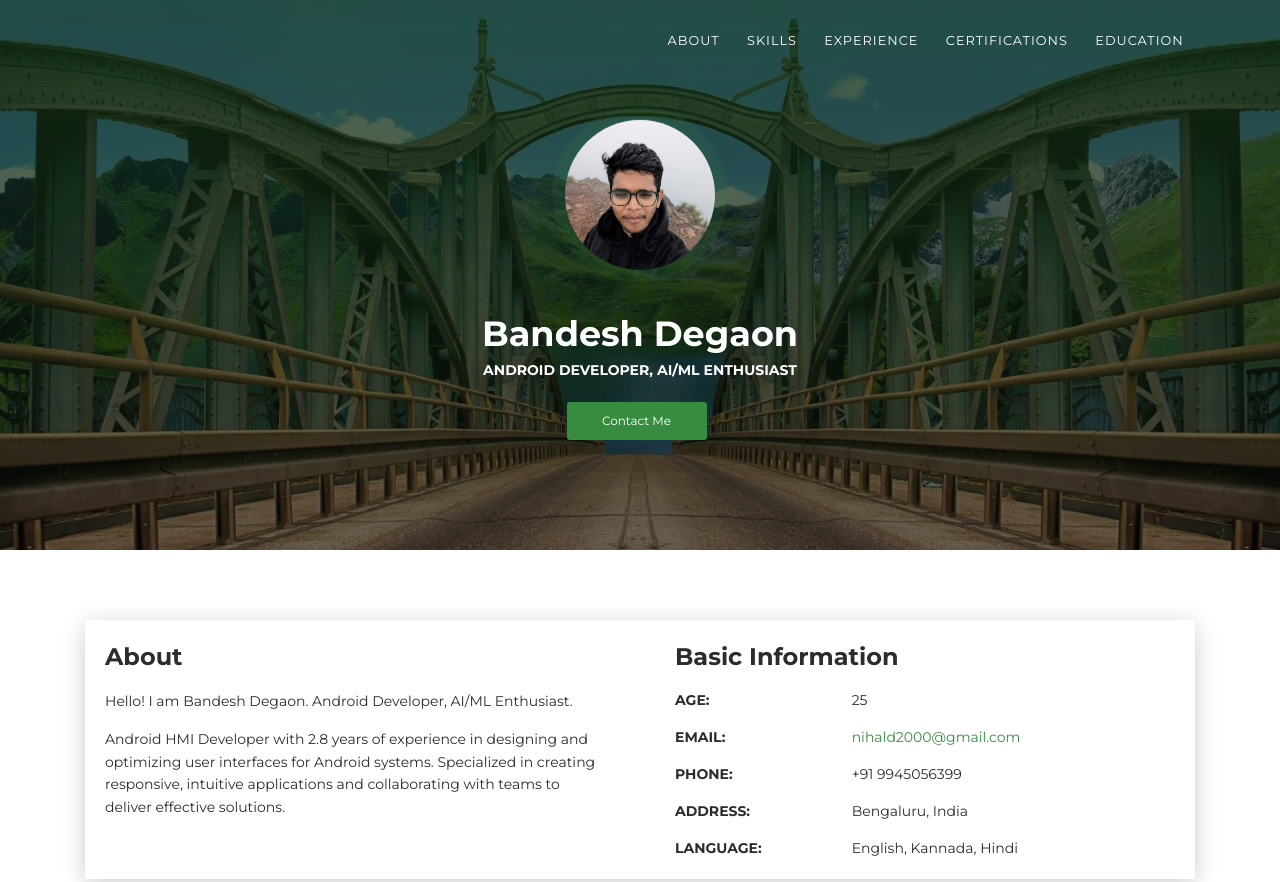
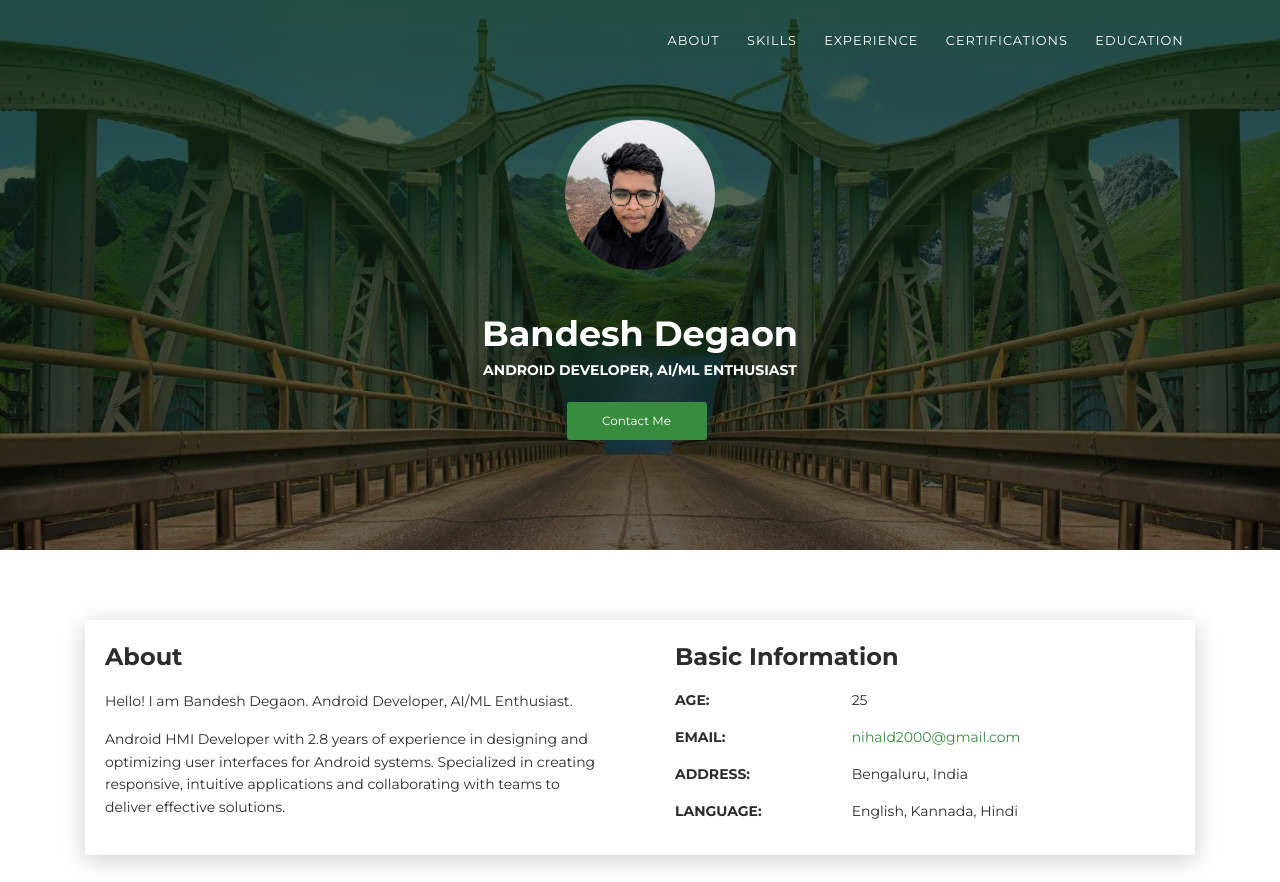
Before and after one commit to nihald2000/BandeshDegaon.github.io, a plain HTML site: page index.html in a window 1280 px wide. Shown: the top 882 px of the page. Drawn offline with Linux system fonts and the light colour scheme.

Commit message:
Update index.html

```diff
--- a/index.html
+++ b/index.html
@@ -75,10 +75,6 @@
             <div class="row mt-3">
               <div class="col-sm-4"><strong class="text-uppercase">Email:</strong></div>
               <div class="col-sm-8"><a href="mailto:nihald2000@gmail.com">nihald2000@gmail.com</a></div>
-            </div>
-            <div class="row mt-3">
-              <div class="col-sm-4"><strong class="text-uppercase">Phone:</strong></div>
-              <div class="col-sm-8">+91 9945056399</div>
             </div>
             <div class="row mt-3">
               <div class="col-sm-4"><strong class="text-uppercase">Address:</strong></div>
```
